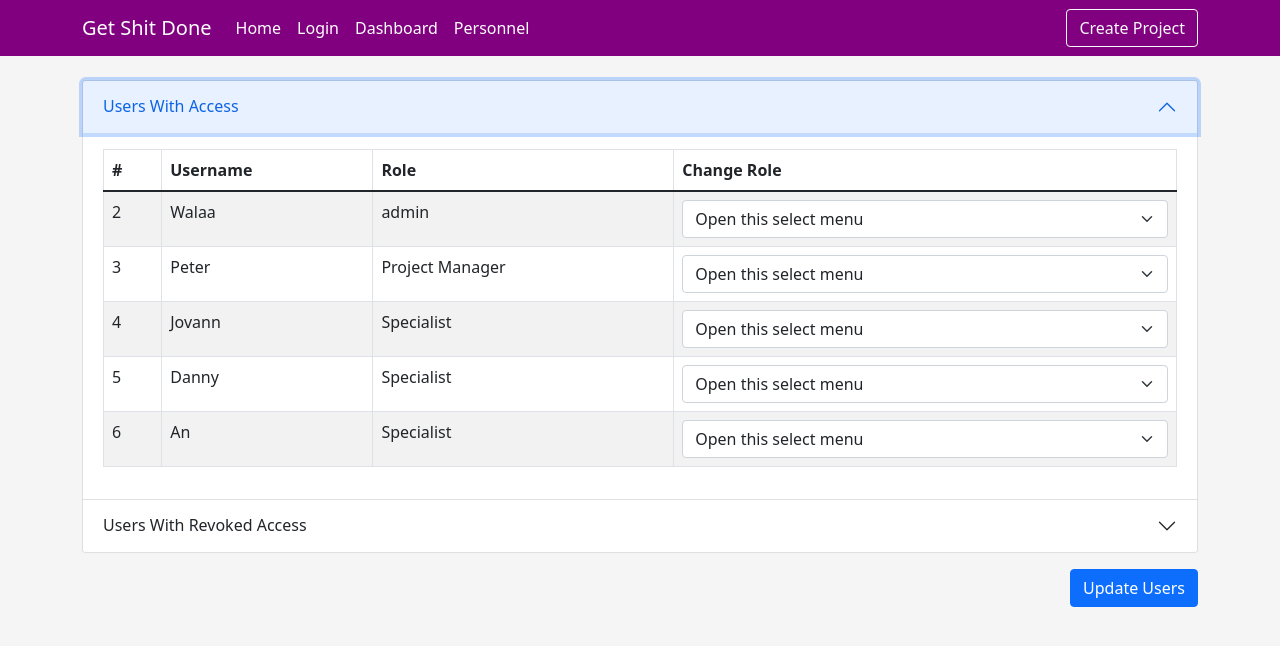
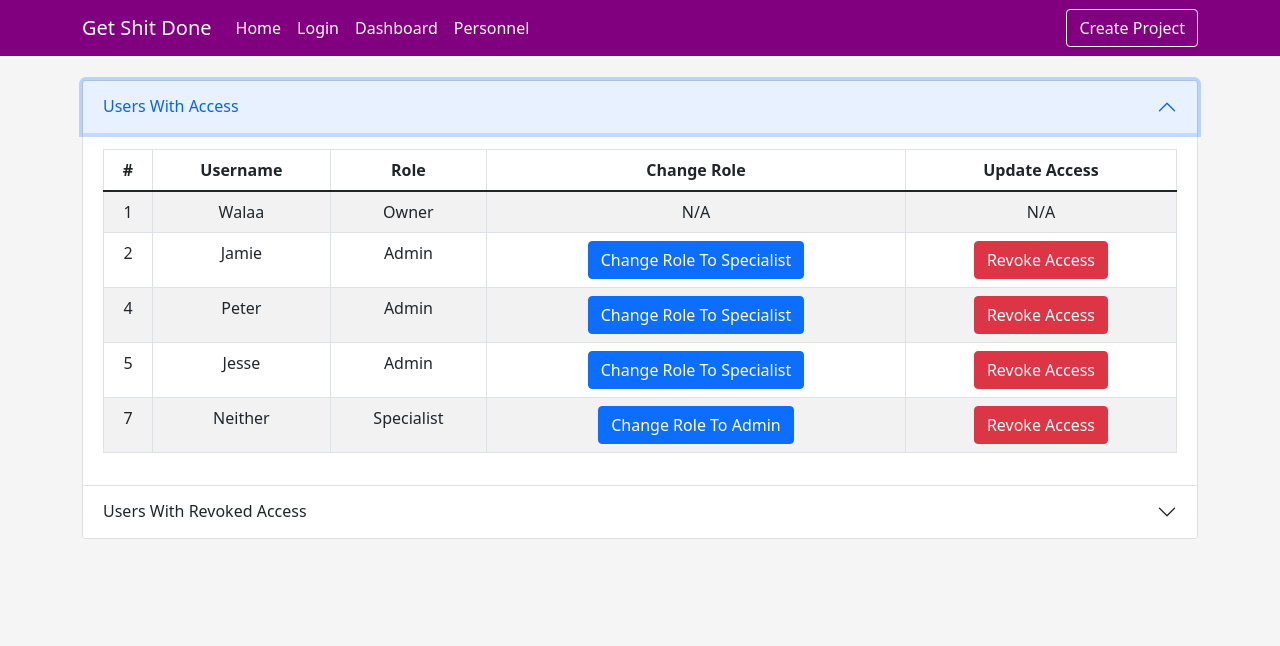
Before and after one commit to alsalmiw/get-done-react, a React (Create React App) app: page /personnel in a window 1280 px wide. Both pictures are taken after a click on the button "Users With Access". Shown: the top 646 px of the page. Built offline with nearby package versions, Linux system fonts and the light colour scheme.

Commit message:
Update dummy data added features to tables

```diff
--- a/src/Pages/Personnel.js
+++ b/src/Pages/Personnel.js
@@ -7,16 +7,15 @@ function Personnel() {
 
   //The data has to be an array for the map method to
   let DummyData = [
-    {Id: 1, Username: "Jesse", role: "Revoked Access"},
-    {Id: 2, Username: "Walaa", role: "admin"},
-    {Id: 3, Username: "Peter", role: "Project Manager"},
-    {Id: 4, Username: "Jovann", role: "Specialist"},
-    {Id: 5, Username: "Danny", role: "Specialist"},
-    {Id: 6, Username: "An", role: "Specialist"},
-    {Id: 7, Username: "John", role: "Revoked Access"},
-    {Id: 8, Username: "Jamie", role: "Revoked Access"},
-
+    { Id: 1, Username: "Walaa", isAdmin: false, isOwner: true, isRevoked: false },
+    { Id: 2, Username: "Jamie", isAdmin: true, isOwner: false, isRevoked: false },
+    { Id: 3, Username: "John", isAdmin: true, isOwner: false, isRevoked: true },
+    { Id: 4, Username: "Peter", isAdmin: true, isOwner: false, isRevoked: false },
+    { Id: 5, Username: "Jesse", isAdmin: true, isOwner: false, isRevoked: false },
+    { Id: 6, Username: "An", isAdmin: false, isOwner: false, isRevoked: true },
+    { Id: 7, Username: "Neither", isAdmin: false, isOwner: false, isRevoked: false }
   ];
+  //Owner is an Admin, isAdmin is a project manager
 
   useEffect(async () => {
     SetUserPersonnel(DummyData);
@@ -36,28 +35,47 @@ function Personnel() {
                 <Table striped bordered hover>
                   <thead>
                     <tr>
-                      <th>#</th>
-                      <th>Username</th>
-                      <th>Role</th>
-                      <th>Change Role</th>
+                      <th className="text-center">#</th>
+                      <th className="text-center">Username</th>
+                      <th className="text-center">Role</th>
+                      <th className="text-center">Change Role</th>
+                      <th className="text-center">Update Access</th>
                     </tr>
                   </thead>
                   <tbody>
                     {
                       Personnel.map((user, i) => {
                         return (
-                          user.role != "Revoked Access" ?
+                          user.isRevoked === false ?
                             <tr>
-                          <td>{user.Id}</td>
-                          <td>{user.Username}</td>
-                          <td>{user.role}</td>
-                          <td>
-                            <Form.Select aria-label="Default select example">
-                              <option>Open this select menu</option>
-                              <option value="1">One</option>
-                              <option value="2">Two</option>
-                              <option value="3">Three</option>
-                            </Form.Select>
+                              <td className="text-center">{user.Id}</td>
+                              <td className="text-center">{user.Username}</td>
+                              <td className="text-center">
+                                {
+                                    user.isOwner == true ? "Owner" :
+                                    user.isAdmin == true ? "Admin" : "Specialist"
+                                }
+                              </td>
+                              <td className="text-center">
+                                {
+                                  user.isOwner == false ?
+                                    <Button variant="primary">
+                                      {
+                                        user.isAdmin == true ? "Change Role To Specialist"
+                                        :
+                                        "Change Role To Admin"
+                                      }
+                                    </Button>
+                                    :
+                                    "N/A"
+                                }
+                              </td>
+                              <td className="text-center">
+                                {
+                                  user.isOwner == false ?
+                                    <Button variant="danger">Revoke Access</Button>
+                                    : "N/A"
+                                }
                               </td>
                             </tr>
                             : null
@@ -74,30 +92,31 @@ function Personnel() {
                 <Table striped bordered hover>
                   <thead>
                     <tr>
-                      <th>#</th>
-                      <th>Username</th>
-                      <th>Role</th>
-                      <th>Change Role</th>
+                      <th className="text-center">#</th>
+                      <th className="text-center">Username</th>
+                      <th className="text-center">Role</th>
+                      <th className="text-center">Update Access</th>
+                      <th className="text-center">Remove Personnel</th>
                     </tr>
                   </thead>
                   <tbody>
                     {
                       Personnel.map((user, i) => {
                         return (
-                          user.role === "Revoked Access" ?
+                          user.isRevoked === true ?
                             <tr>
-                          <td>{user.Id}</td>
-                          <td>{user.Username}</td>
-                          <td>{user.role}</td>
-                          <td>
-                            <Form.Select aria-label="Default select example">
-                              <option>Open this select menu</option>
-                              <option value="1">Project Manager</option>
-                              <option value="2">Specialist</option>
-                            </Form.Select>
+                              <td className="text-center">{user.Id}</td>
+                              <td className="text-center">{user.Username}</td>
+                              <td className="text-center">Revoked Access</td>
+                              <td className="text-center">
+                                <Button variant="primary">Give User Access</Button>
+                              </td>
+                              <td className="text-center">
+                              <Button variant="danger">Remove User</Button>
+
                               </td>
                             </tr>
-                          :null
+                            : null
                         )
                       })
                     }
@@ -108,11 +127,6 @@ function Personnel() {
           </Accordion>
         </Col>
       </Row>
-      <Row>
-        <Col className="mt-3 d-flex justify-content-end">
-        <Button variant="primary">Update Users</Button>{' '}
-        </Col>
-      </Row>
     </Container>
   )
 }
```
Lines whose indentation alone changed are shown as unchanged.
